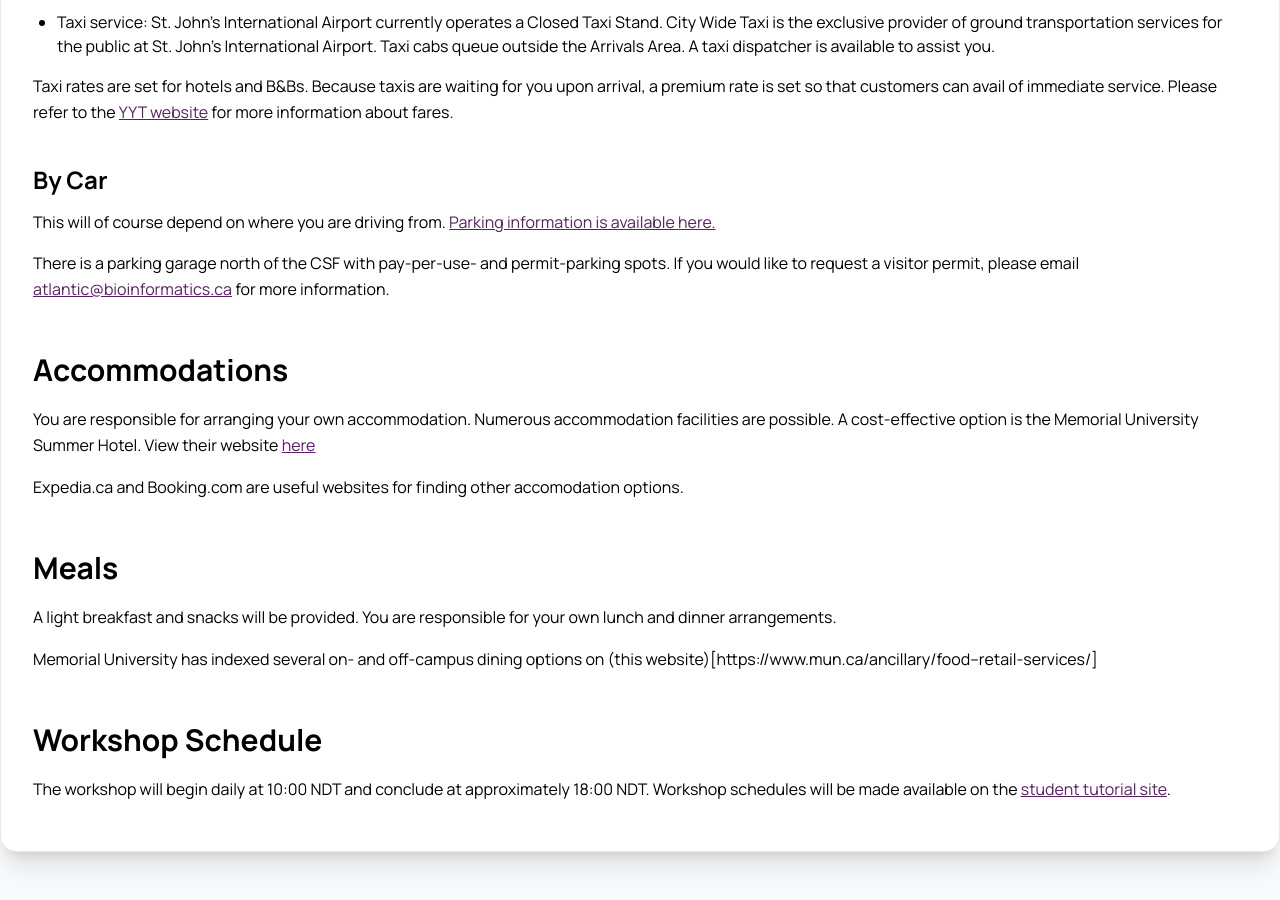
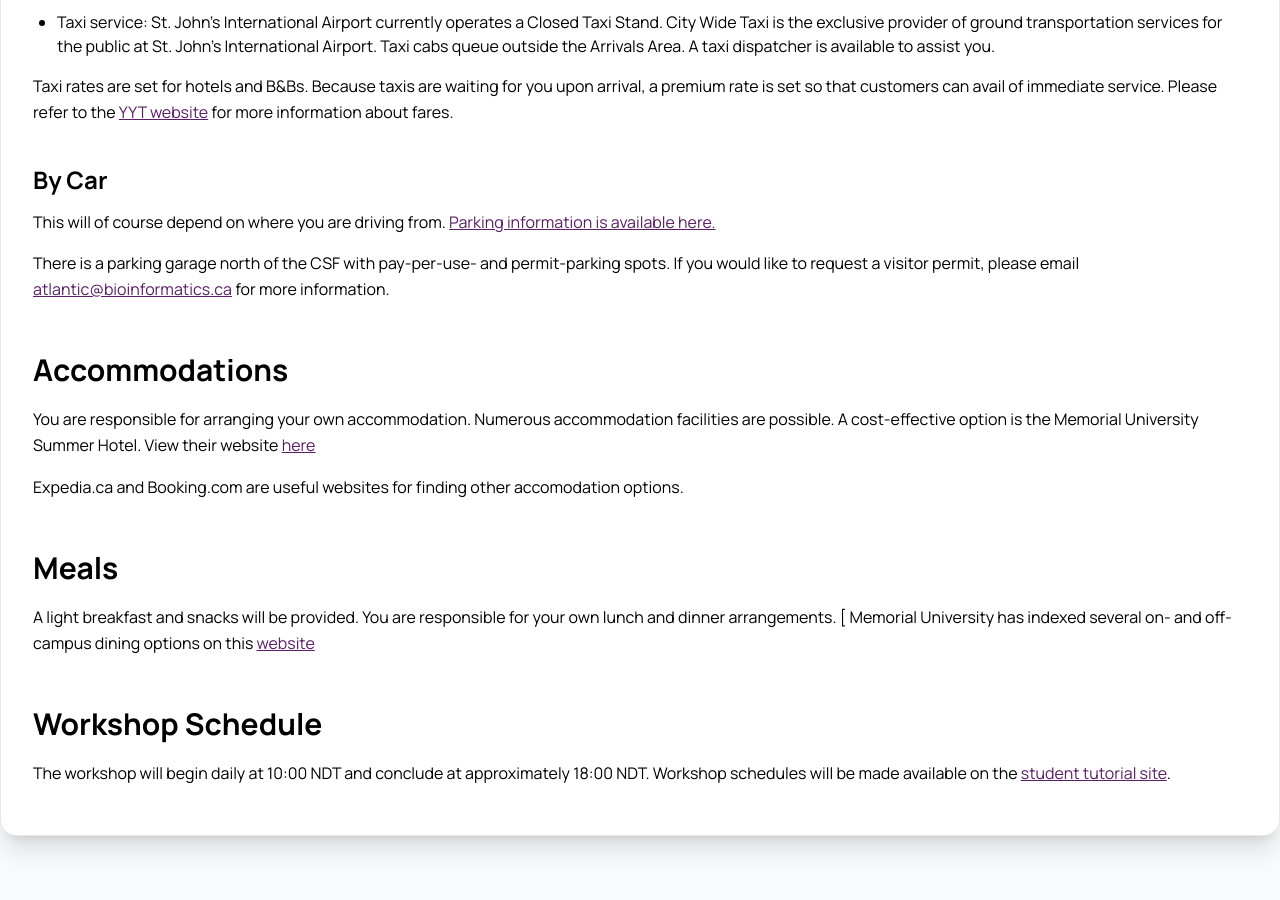
Before and after one commit to bioinformaticsdotca/travel_logistics, a Jekyll site: the page built from stjohns/RNA_MonStJ-2606.md, in a window 1280 px wide and 900 px high, scrolled down 1410 px. Built offline with Jekyll 4.4.1, drawn with Linux system fonts in a browser that asks for light colours; nearby versions of some CDN libraries.

Commit message:
Update RNA_MonStJ-2606.md

```diff
--- a/stjohns/RNA_MonStJ-2606.md
+++ b/stjohns/RNA_MonStJ-2606.md
@@ -51,8 +51,8 @@ Expedia.ca and Booking.com are useful websites for finding other accomodation op
 
 ## Meals
 A light breakfast and snacks will be provided. You are responsible for your own lunch and dinner arrangements.
-
-Memorial University has indexed several on- and off-campus dining options on (this website)[https://www.mun.ca/ancillary/food--retail-services/]
+[
+Memorial University has indexed several on- and off-campus dining options on this [website](https://www.mun.ca/ancillary/food--retail-services/)
 
 ## Workshop Schedule
 
```
